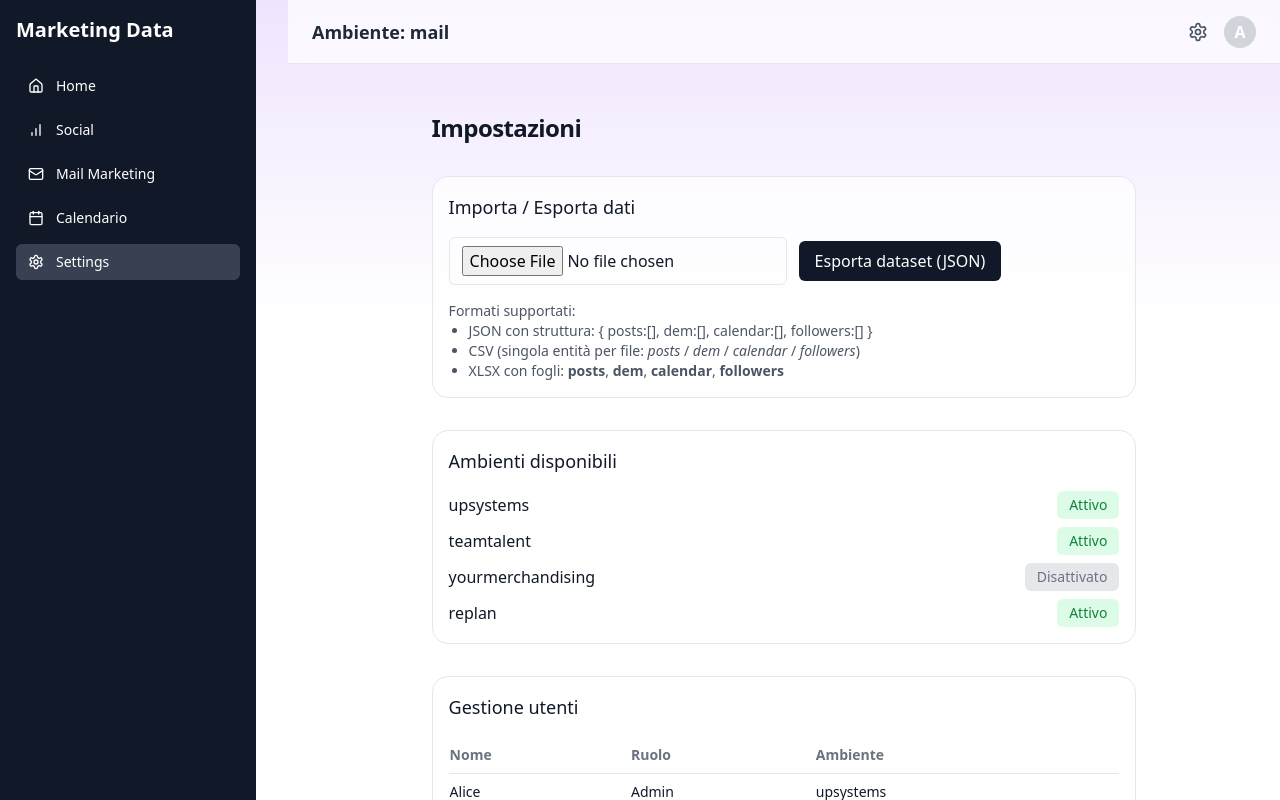
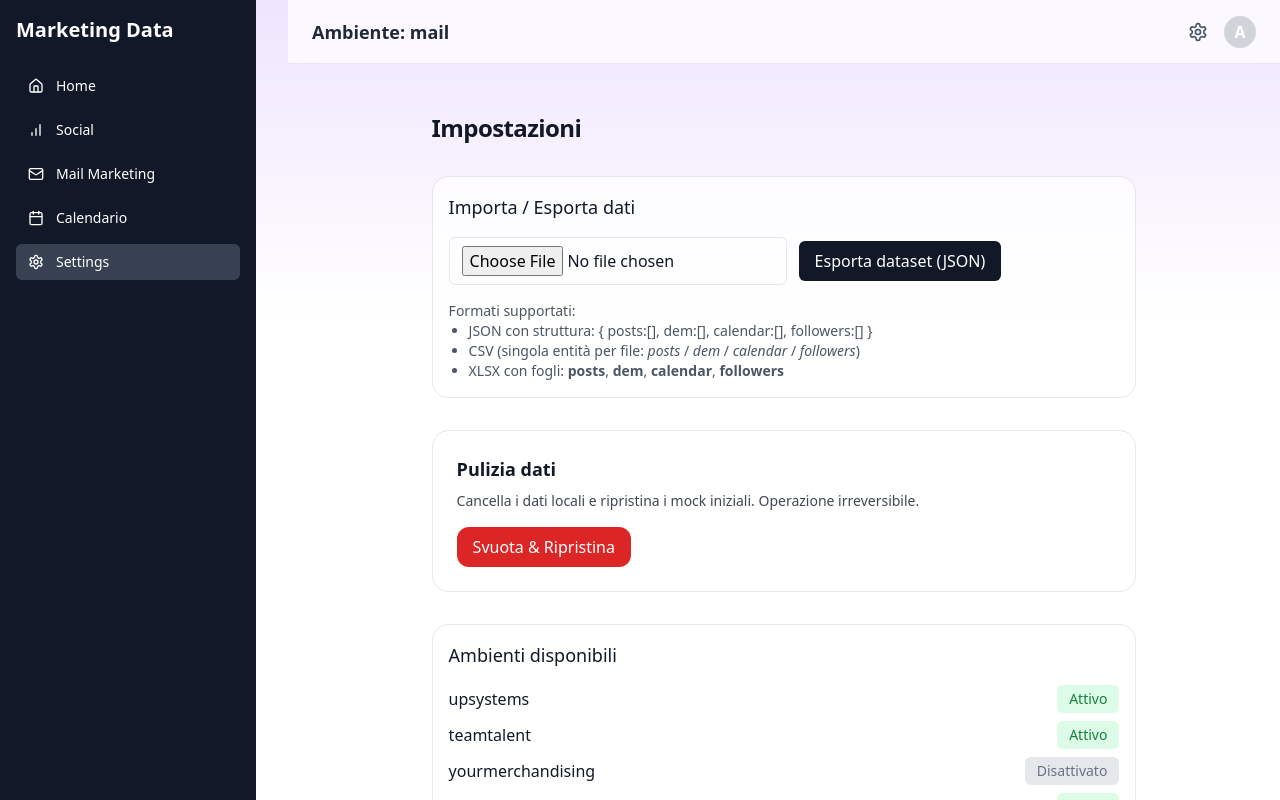
Before and after one commit to DCarloneUP/september, a Next.js app: page /mail/settings in a window 1280 px wide. Shown: the top 800 px of the page. Built offline with nearby package versions, Linux system fonts and the light colour scheme.

Commit message:
Update page.tsx

```diff
--- a/app/[env]/settings/page.tsx
+++ b/app/[env]/settings/page.tsx
@@ -2,6 +2,7 @@
 
 import { useState } from 'react';
 import { useData } from '@/components/DataContext';
+import ResetDataCard from '@/components/settings/ResetDataCard';
 
 interface User {
   id: number;
@@ -98,12 +99,15 @@ export default function SettingsPage() {
         <div className="mt-4 text-sm text-gray-600">
           <p className="font-medium">Formati supportati:</p>
           <ul className="list-disc pl-5">
-            <li>JSON con struttura: {"{ posts:[], dem:[], calendar:[], followers:[] }"}</li>
+            <li>JSON con struttura: {'{ posts:[], dem:[], calendar:[], followers:[] }'}</li>
             <li>CSV (singola entità per file: <i>posts</i> / <i>dem</i> / <i>calendar</i> / <i>followers</i>)</li>
             <li>XLSX con fogli: <b>posts</b>, <b>dem</b>, <b>calendar</b>, <b>followers</b></li>
           </ul>
         </div>
       </section>
+
+      {/* Pulizia dati */}
+      <ResetDataCard />
 
       {/* Ambienti configurabili */}
       <section className="rounded-2xl border bg-white/70 p-4">
```
